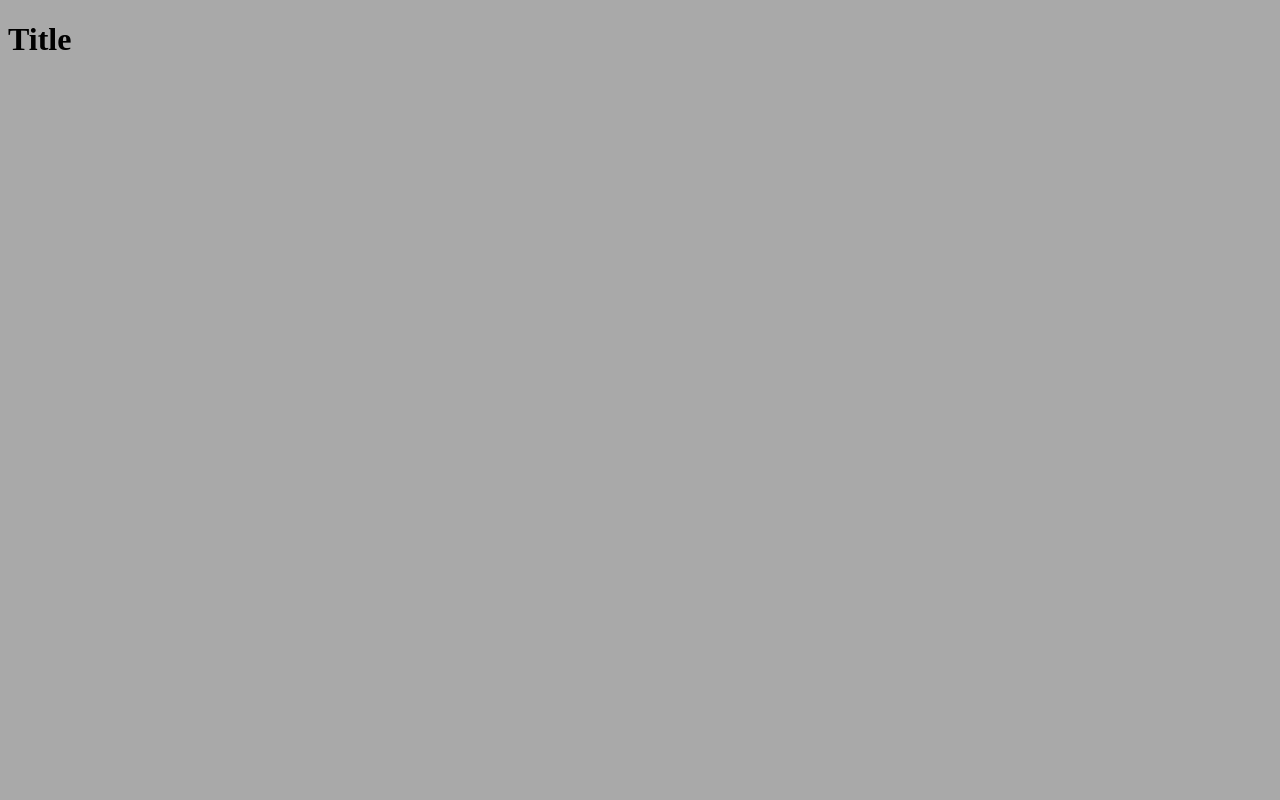
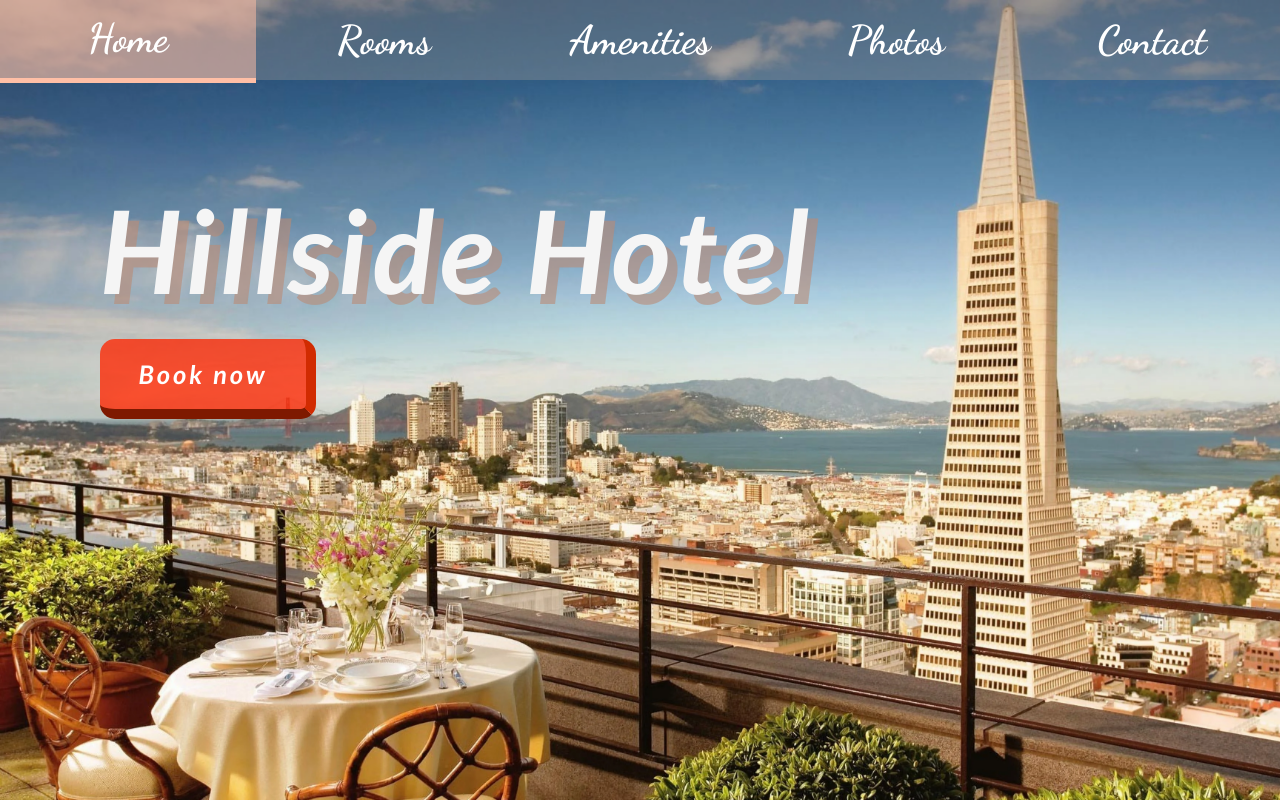
Before and after one commit to valibojici/proiect-ProgWeb, a plain HTML site: page html/index.html in a window 1280 px wide. Drawn offline with Linux system fonts and the light colour scheme.

Commit message:
added home page

```diff
--- a/css/style.css
+++ b/css/style.css
@@ -1,3 +1,102 @@
-body{
-    background-color: darkgray;
+*{
+    margin : 0px;
+    padding :  0px;
 }
+
+
+#bg{
+    z-index: -100;
+    position: fixed;
+    object-fit: cover;
+    left: 0px;
+    top : 0px;
+    height: 100%;
+    min-width: 100%;
+}
+
+#nav-container{
+    list-style-type: none;
+    background-color: rgba(150,150,150,0.4);
+
+    font-family: 'Dancing Script', cursive;
+    font-size: 2.5rem;
+    font-weight: bold;
+
+    display: flex;
+    width: 100%;
+    height: 10vh;
+    justify-content: space-evenly;
+    align-items: center;
+}
+
+#nav-container li{
+    display: flex;
+    justify-content: center;
+    align-items: center;
+    width: 100%;
+    height: 100%;
+
+}
+
+#nav-container li:hover{
+    background-color: rgba(255, 191, 166, 0.527);
+    border-bottom: 5px solid rgb(255, 191, 166);
+    width: 100%;
+    text-align: center;
+}
+
+#nav-container a{
+    text-decoration: none;
+    color : white;
+    /* border: 1px solid red; */
+    padding: 5%;
+}
+
+#main-container{
+    display: flex;
+    flex-direction: column;
+
+    align-items: flex-start;
+
+    margin: 100px;
+
+}
+
+#hotel-name{
+    font-size: 9vw;
+    font-weight: bold;
+    font-style: italic;
+    font-family: "lato", sans-serif;
+    letter-spacing: 5px;
+
+    color : whitesmoke;
+    text-shadow: 10px 10px rgba(185, 139, 118, 0.603);
+}
+
+.button{
+    width: 20%;
+
+    font-size: 2vw;
+    padding: 20px;
+    margin-top: 20px;
+
+    background: rgba(255, 38, 0, 0.774);
+    border-radius: 15px;
+    border-style: none;
+
+    border-right: 10px solid rgb(209, 43, 1);
+    border-bottom: 10px solid rgb(126, 25, 0);
+
+
+    font-weight: bold;
+    font-style: italic;
+    font-family: "lato", sans-serif;
+
+    letter-spacing: 3px;
+
+    color : rgb(255, 255, 255);
+}
+
+.button:active{
+    background: rgba(207, 0, 0, 0.507);
+}
--- a/html/index.html
+++ b/html/index.html
@@ -1,10 +1,37 @@
 <!DOCTYPE html>
 <html>
+
 <head>
     <title>Document</title>
     <link rel="stylesheet" href="../css/style.css">
+    <link rel="preconnect" href="https://fonts.gstatic.com">
+    <link href="https://fonts.googleapis.com/css2?family=Dancing+Script:wght@400;700&family=Lato:ital,wght@0,300;0,400;1,700&display=swap" rel="stylesheet">
 </head>
+
 <body>
-    <h1>Title</h1>
+    <img id="bg" src="../img/view.png" alt="background">
+
+    <nav>
+        <ul id="nav-container">
+            <li><a href="#home" class="nav-menu">Home</a></li>
+            <li><a href="#rooms" class="nav-menu">Rooms</a></li>
+            <li><a href="#amenities" class="nav-menu">Amenities</a></li>
+            <li><a href="#photos" class="nav-menu">Photos</a></li>
+            <li><a href="#contact" class="nav-menu">Contact</a></li>
+            <!-- <li class="nav-menu">Home</li>
+            <li class="nav-menu">Rooms</li>
+            <li class="nav-menu">Amenities</li>
+            <li class="nav-menu">Photos</li>
+            <li class="nav-menu">Contact</li> -->
+        </ul>
+    </nav>
+
+    <div id="main-container">
+        <h1 id="hotel-name">Hillside Hotel</h1>
+        <button class='button book-button'>Book now</button>
+    </div>
+
+
 </body>
+
 </html>
```
Also changed, not shown: img/image.png (deleted), img/view.png (added).
